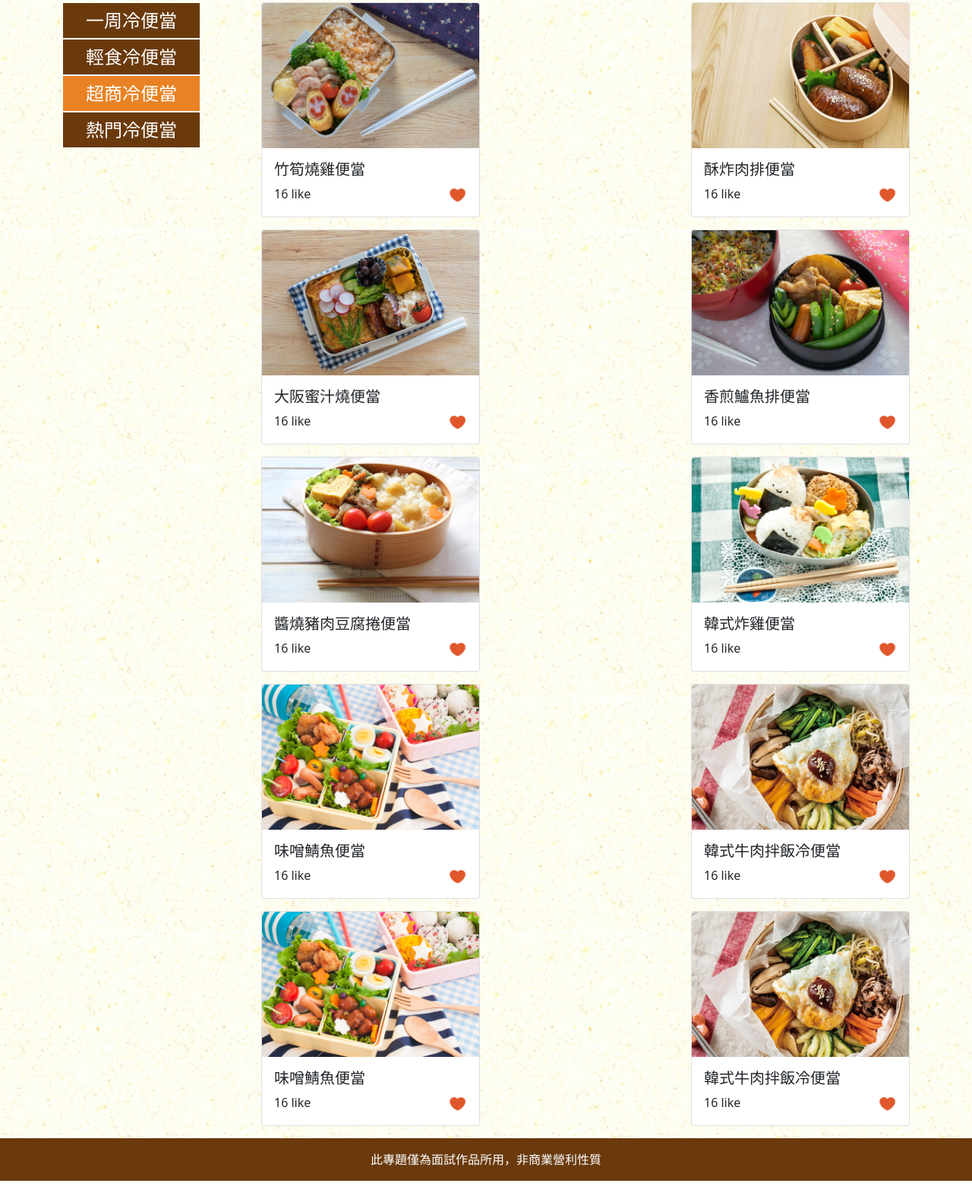
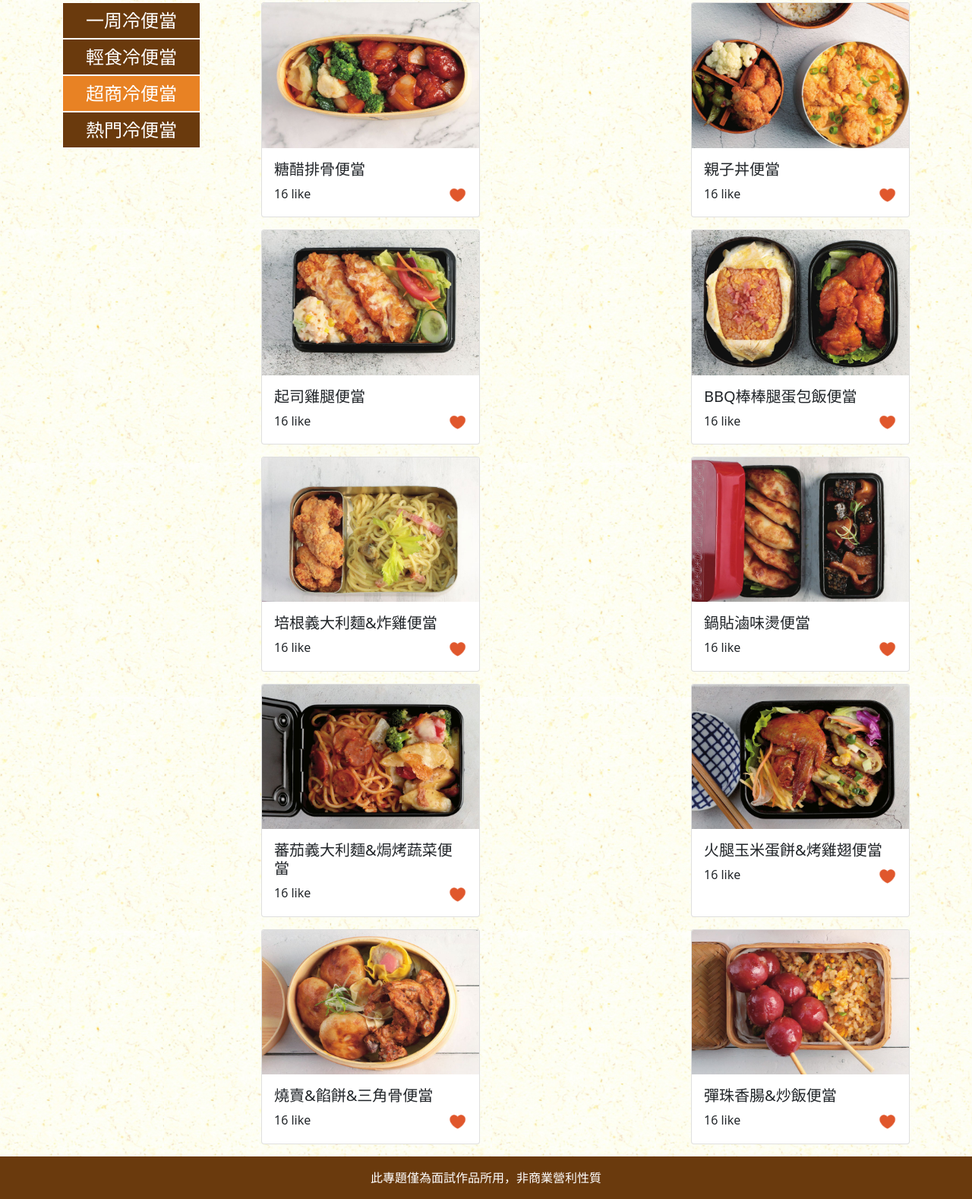
Before and after one commit to arista-hsieh/project, a plain HTML site: page market.html in a window 1280 px wide. Shown: the part 237-1815 px from the top of the page at 76% size. Before the commit the page ends 1791 px from the top, so only its background shows below. Drawn offline with nearby package versions, Linux system fonts and the light colour scheme.

Commit message:
Update 2022-12-02T02:01:09.523Z

```diff
--- a/market.html
+++ b/market.html
@@ -66,9 +66,9 @@
 
       <div class="cardCollect">
         <div class="card mb-3" style="width: 18rem;">
-          <img src="./assets/images/banto01.jpg" class="card-img-top" alt="...">
+          <img src="./assets/images/banto30.jpg" class="card-img-top" alt="...">
           <div class="card-body">
-            <h5 class="card-title">竹筍燒雞便當</h5>
+            <h5 class="card-title">糖醋排骨便當</h5>
             <div class="card-text">
               <div class="like">16 like</div>
               <span class="bookmark"><img src="./assets/images/icon-like-filled.png" alt="bookmark"></span>
@@ -77,9 +77,9 @@
         </div>
 
         <div class="card mb-3" style="width: 18rem;">
-          <img src="./assets/images/banto02.jpg" class="card-img-top" alt="...">
+          <img src="./assets/images/banto31.jpg" class="card-img-top" alt="...">
           <div class="card-body">
-            <h5 class="card-title">酥炸肉排便當</h5>
+            <h5 class="card-title">親子丼便當</h5>
             <div class="card-text">
               <div class="like">16 like</div>
               <span class="bookmark"><img src="./assets/images/icon-like-filled.png" alt="bookmark"></span>
@@ -88,9 +88,9 @@
         </div>
 
         <div class="card mb-3" style="width: 18rem;">
-          <img src="./assets/images/banto03.jpg" class="card-img-top" alt="...">
+          <img src="./assets/images/banto32.jpg" class="card-img-top" alt="...">
           <div class="card-body">
-            <h5 class="card-title">大阪蜜汁燒便當</h5>
+            <h5 class="card-title">起司雞腿便當</h5>
             <div class="card-text">
               <div class="like">16 like</div>
               <span class="bookmark"><img src="./assets/images/icon-like-filled.png" alt="bookmark"></span>
@@ -99,9 +99,9 @@
         </div>
 
         <div class="card mb-3" style="width: 18rem;">
-          <img src="./assets/images/banto04.jpg" class="card-img-top" alt="...">
+          <img src="./assets/images/banto33.jpg" class="card-img-top" alt="...">
           <div class="card-body">
-            <h5 class="card-title">香煎鱸魚排便當</h5>
+            <h5 class="card-title">BBQ棒棒腿蛋包飯便當</h5>
             <div class="card-text">
               <div class="like">16 like</div>
               <span class="bookmark"><img src="./assets/images/icon-like-filled.png" alt="bookmark"></span>
@@ -110,9 +110,9 @@
         </div>
 
         <div class="card mb-3" style="width: 18rem;">
-          <img src="./assets/images/banto05.jpg" class="card-img-top" alt="...">
+          <img src="./assets/images/banto34.jpg" class="card-img-top" alt="...">
           <div class="card-body">
-            <h5 class="card-title">醬燒豬肉豆腐捲便當</h5>
+            <h5 class="card-title">培根義大利麵&炸雞便當</h5>
             <div class="card-text">
               <div class="like">16 like</div>
               <span class="bookmark"><img src="./assets/images/icon-like-filled.png" alt="bookmark"></span></div>
@@ -120,9 +120,9 @@
         </div>
 
         <div class="card mb-3" style="width: 18rem;">
-          <img src="./assets/images/banto06.jpg" class="card-img-top" alt="...">
+          <img src="./assets/images/banto35.jpg" class="card-img-top" alt="...">
           <div class="card-body">
-            <h5 class="card-title">韓式炸雞便當</h5>
+            <h5 class="card-title">鍋貼滷味燙便當</h5>
             <div class="card-text">
               <div class="like">16 like</div>
               <span class="bookmark"><img src="./assets/images/icon-like-filled.png" alt="bookmark"></span></div>
@@ -130,9 +130,9 @@
         </div>
 
         <div class="card mb-3" style="width: 18rem;">
-          <img src="./assets/images/banto07.jpg" class="card-img-top" alt="...">
+          <img src="./assets/images/banto36.jpg" class="card-img-top" alt="...">
           <div class="card-body">
-            <h5 class="card-title">味噌鯖魚便當</h5>
+            <h5 class="card-title">蕃茄義大利麵&焗烤蔬菜便當</h5>
             <div class="card-text">
               <div class="like">16 like</div>
               <span class="bookmark"><img src="./assets/images/icon-like-filled.png" alt="bookmark"></span></div>
@@ -140,9 +140,9 @@
         </div>
 
         <div class="card mb-3" style="width: 18rem;">
-          <img src="./assets/images/banto08.jpg" class="card-img-top" alt="...">
+          <img src="./assets/images/banto37.jpg" class="card-img-top" alt="...">
           <div class="card-body">
-            <h5 class="card-title">韓式牛肉拌飯冷便當</h5>
+            <h5 class="card-title">火腿玉米蛋餅&烤雞翅便當</h5>
             <div class="card-text">
               <div class="like">16 like</div>
               <span class="bookmark"><img src="./assets/images/icon-like-filled.png" alt="bookmark"></span></div>
@@ -150,9 +150,9 @@
         </div>
 
       <div class="card mb-3" style="width: 18rem;">
-        <img src="./assets/images/banto07.jpg" class="card-img-top" alt="...">
+        <img src="./assets/images/banto38.jpg" class="card-img-top" alt="...">
         <div class="card-body">
-          <h5 class="card-title">味噌鯖魚便當</h5>
+          <h5 class="card-title">燒賣&餡餅&三角骨便當</h5>
           <div class="card-text">
             <div class="like">16 like</div>
             <span class="bookmark"><img src="./assets/images/icon-like-filled.png" alt="bookmark"></span></div>
@@ -160,9 +160,9 @@
       </div>
 
       <div class="card mb-3" style="width: 18rem;">
-        <img src="./assets/images/banto08.jpg" class="card-img-top" alt="...">
+        <img src="./assets/images/banto39.jpg" class="card-img-top" alt="...">
         <div class="card-body">
-          <h5 class="card-title">韓式牛肉拌飯冷便當</h5>
+          <h5 class="card-title">彈珠香腸&炒飯便當</h5>
           <div class="card-text">
             <div class="like">16 like</div>
             <span class="bookmark"><img src="./assets/images/icon-like-filled.png" alt="bookmark"></span></div>
```
Also changed, not shown: assets/images/banto23.jpg, assets/images/banto30.jpg (added), assets/images/banto31.jpg (added), assets/images/banto32.jpg (added), assets/images/banto33.jpg (added), assets/images/banto34.jpg (added), assets/images/banto35.jpg (added), assets/images/banto36.jpg (added), assets/images/banto37.jpg (added), assets/images/banto38.jpg (added), assets/images/banto39.jpg (added).
